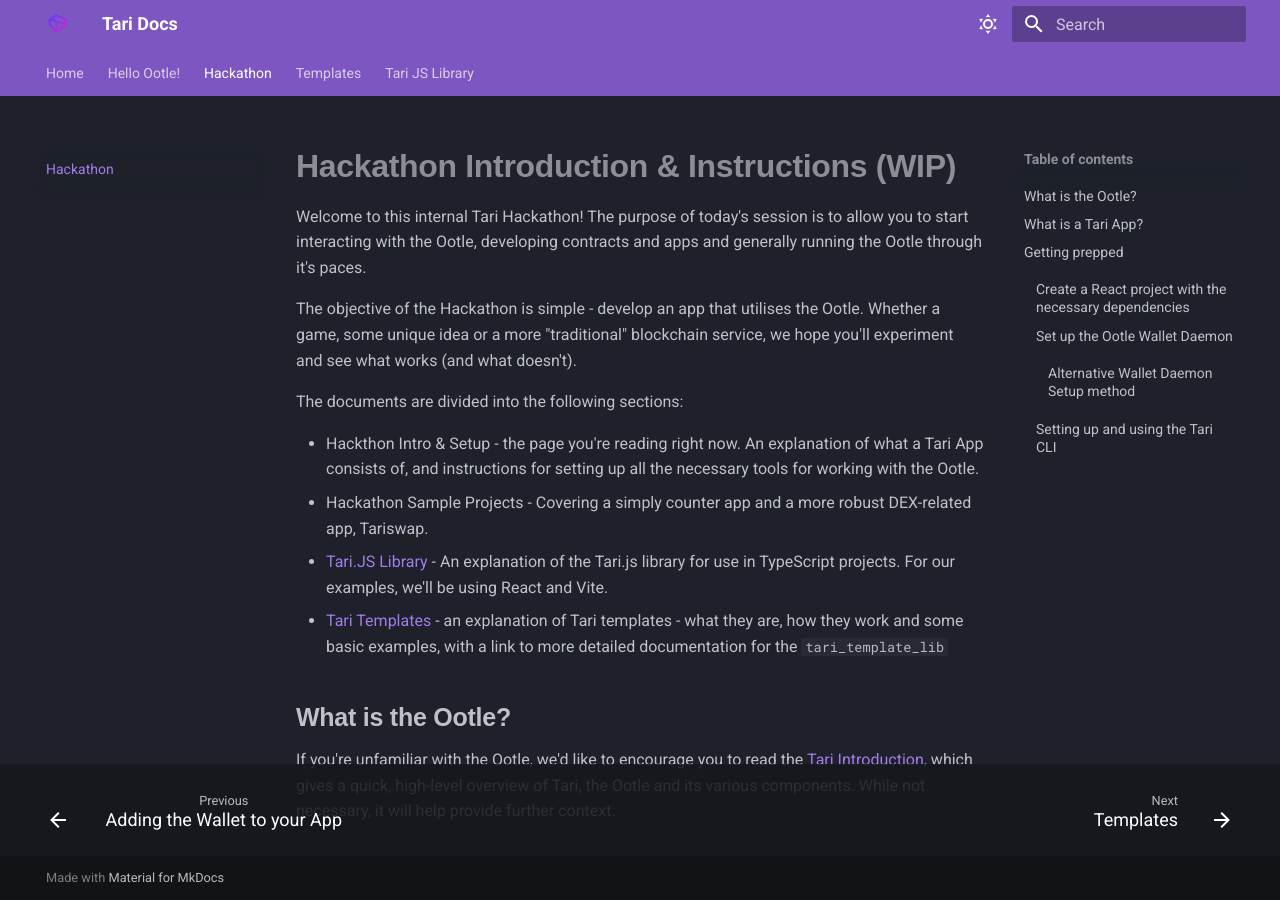
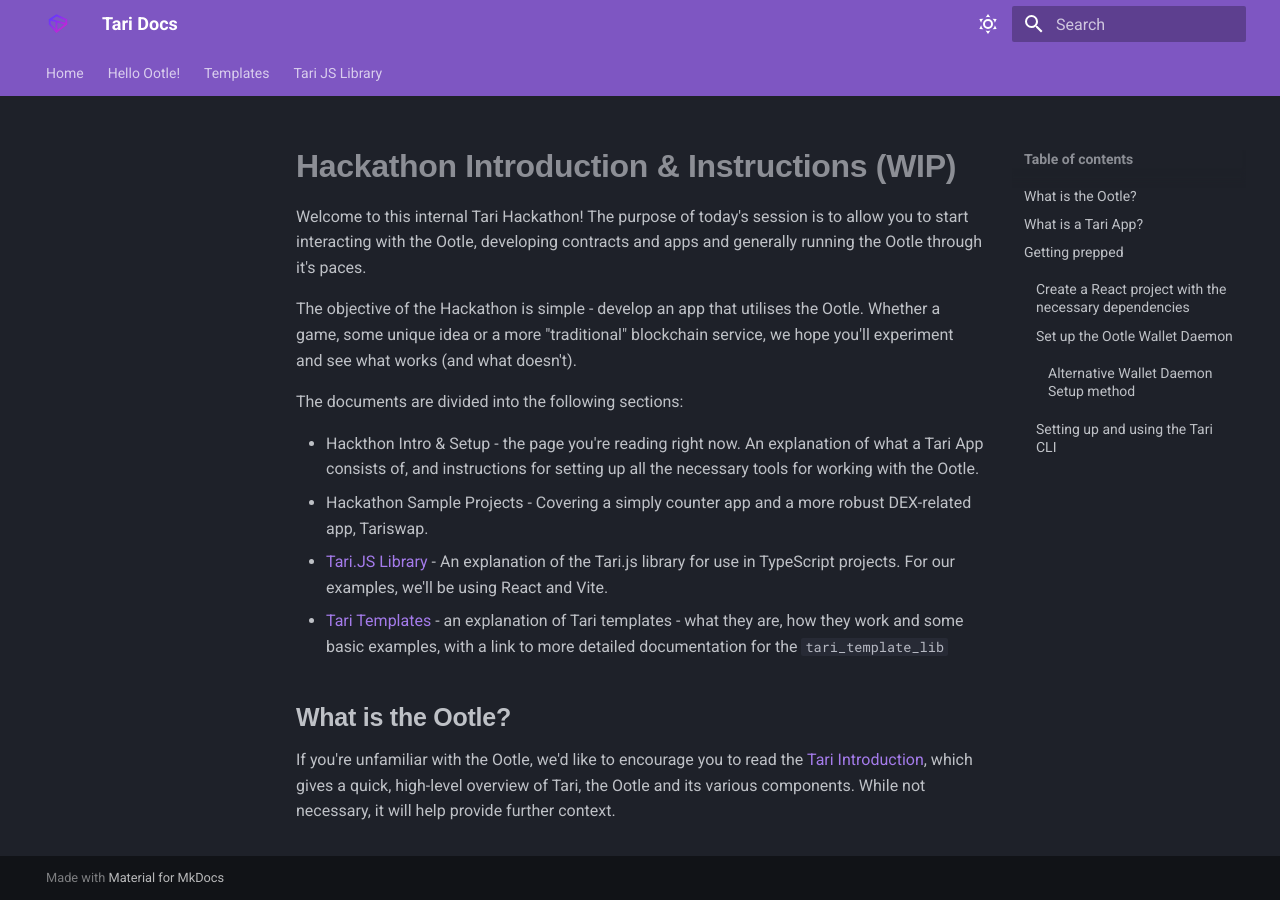
Before and after one commit to tari-project/doc-playground, an MkDocs documentation site: the page built from docs/hackathon.md, in a window 1280 px wide and 900 px high. Built offline with MkDocs 1.6.1 and Material for MkDocs 9.7.7, drawn with Linux system fonts in a browser that asks for light colours; part of the change alters nothing that is shown.

Commit message:
mkdocs: remove hackathon page

```diff
--- a/mkdocs.yml
+++ b/mkdocs.yml
@@ -13,7 +13,7 @@ nav:
     - Adding the Wallet to your App: helloootle/adding-your-wallet.md
 
 
-- Hackathon: hackathon.md
+# - Hackathon: hackathon.md
 - Templates: hackathon_templates.md
 - Tari JS Library: tarijs_library_intro.md
 
```
